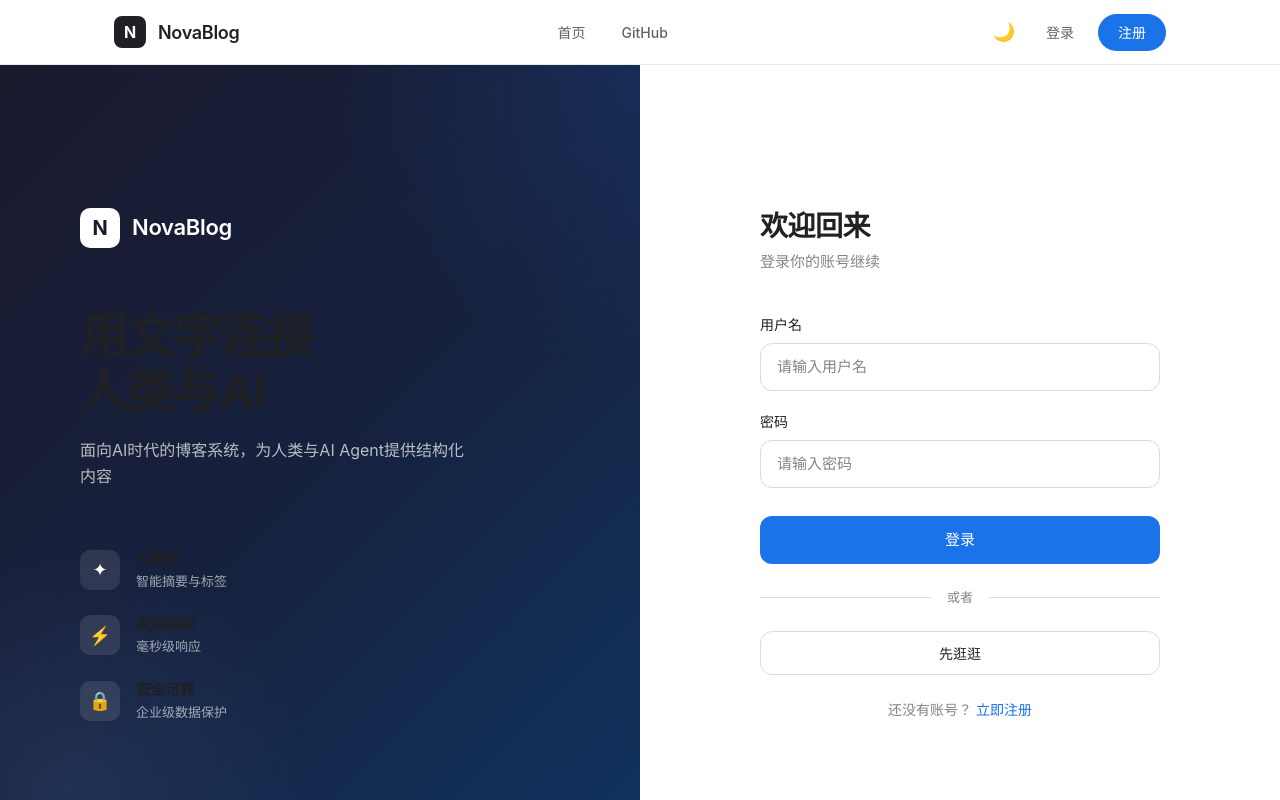
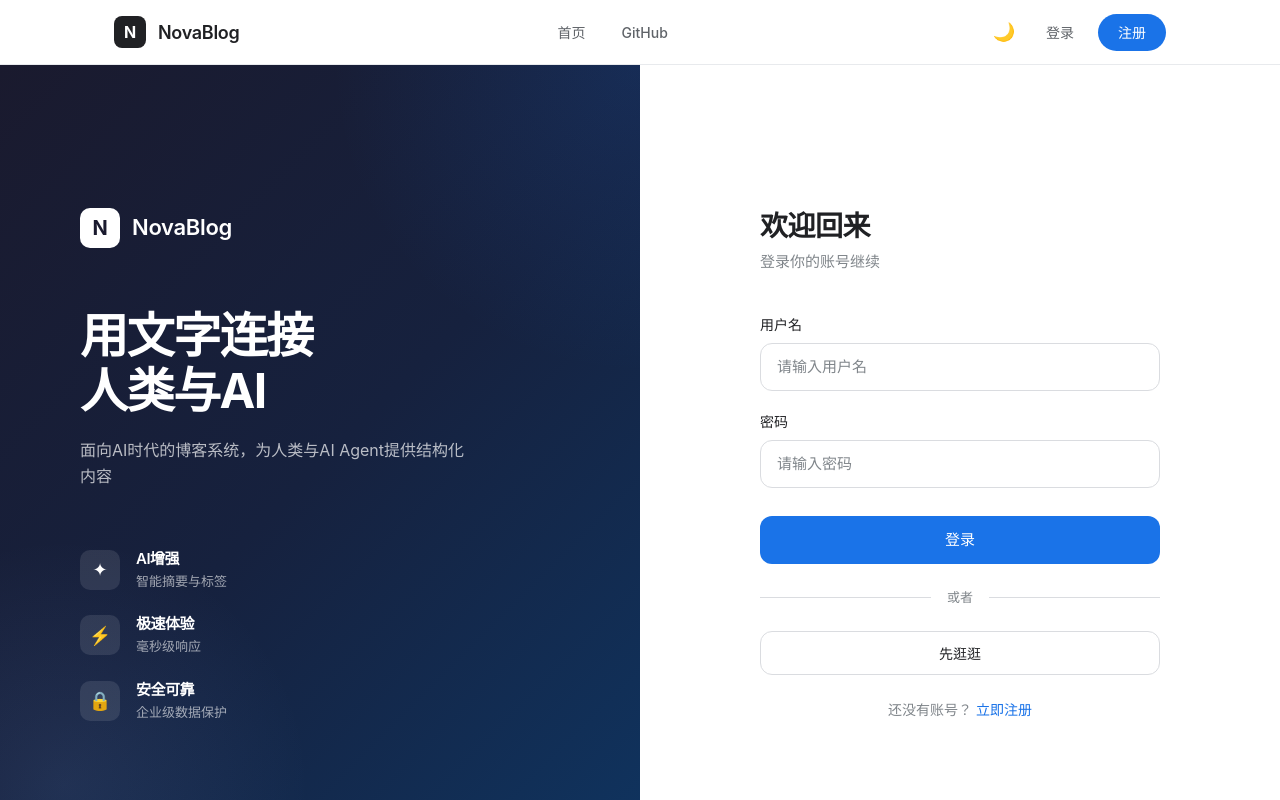
Before and after one commit to slimlee0531/nova-blog, a Vue app in the folder blog-frontend/: page /login in a window 1280 px wide. Shown: the top 800 px of the page. Built offline with nearby package versions, Linux system fonts and the light colour scheme; no server answers; the HTML template or start-up script is replaced by a standard one.

Commit message:
fix: 修复登录页面左侧文字在暗背景上看不清的问题

```diff
--- a/blog-frontend/src/views/Login.vue
+++ b/blog-frontend/src/views/Login.vue
@@ -216,6 +216,7 @@ const handleLogin = async () => {
   line-height: 1.15;
   letter-spacing: -1.5px;
   margin: 0 0 20px;
+  color: white;
 }
 
 .brand-desc {
@@ -254,6 +255,7 @@ const handleLogin = async () => {
   font-size: 15px;
   font-weight: 600;
   margin: 0 0 4px;
+  color: white;
 }
 
 .feature-text p {
--- a/blog-frontend/src/views/Register.vue
+++ b/blog-frontend/src/views/Register.vue
@@ -241,6 +241,7 @@ const handleRegister = async () => {
   line-height: 1.15;
   letter-spacing: -1.5px;
   margin: 0 0 20px;
+  color: white;
 }
 
 .brand-desc {
@@ -279,6 +280,7 @@ const handleRegister = async () => {
   font-size: 15px;
   font-weight: 600;
   margin: 0 0 4px;
+  color: white;
 }
 
 .feature-text p {
```
